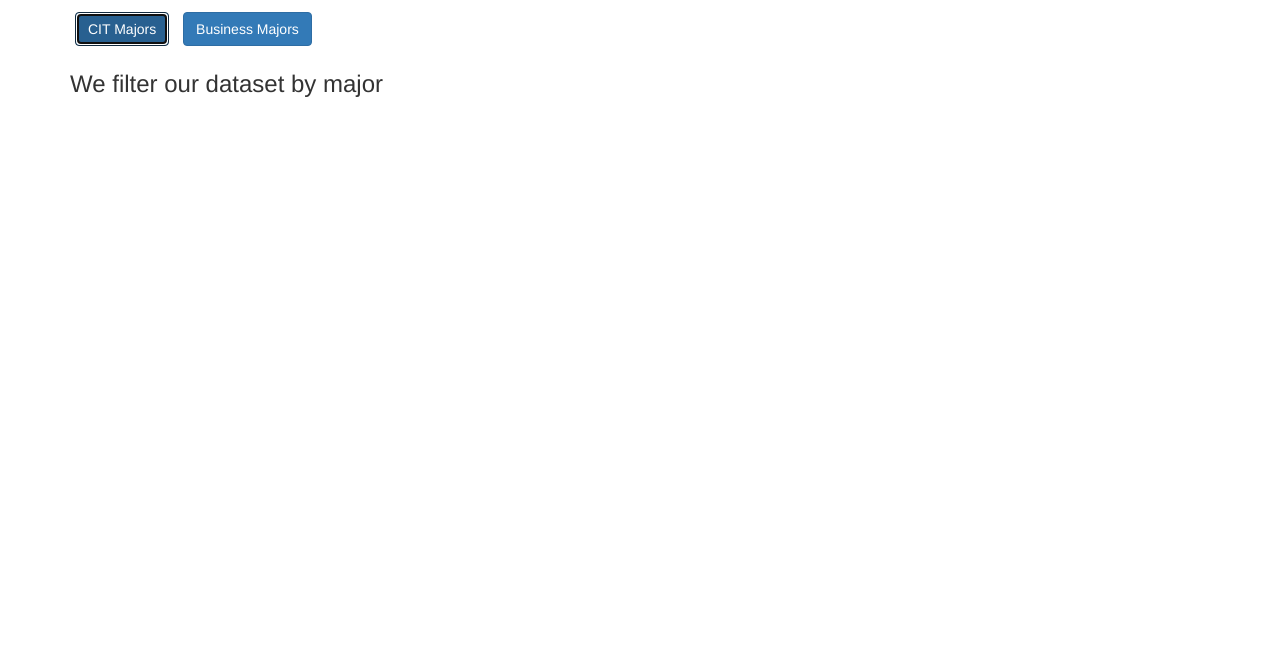
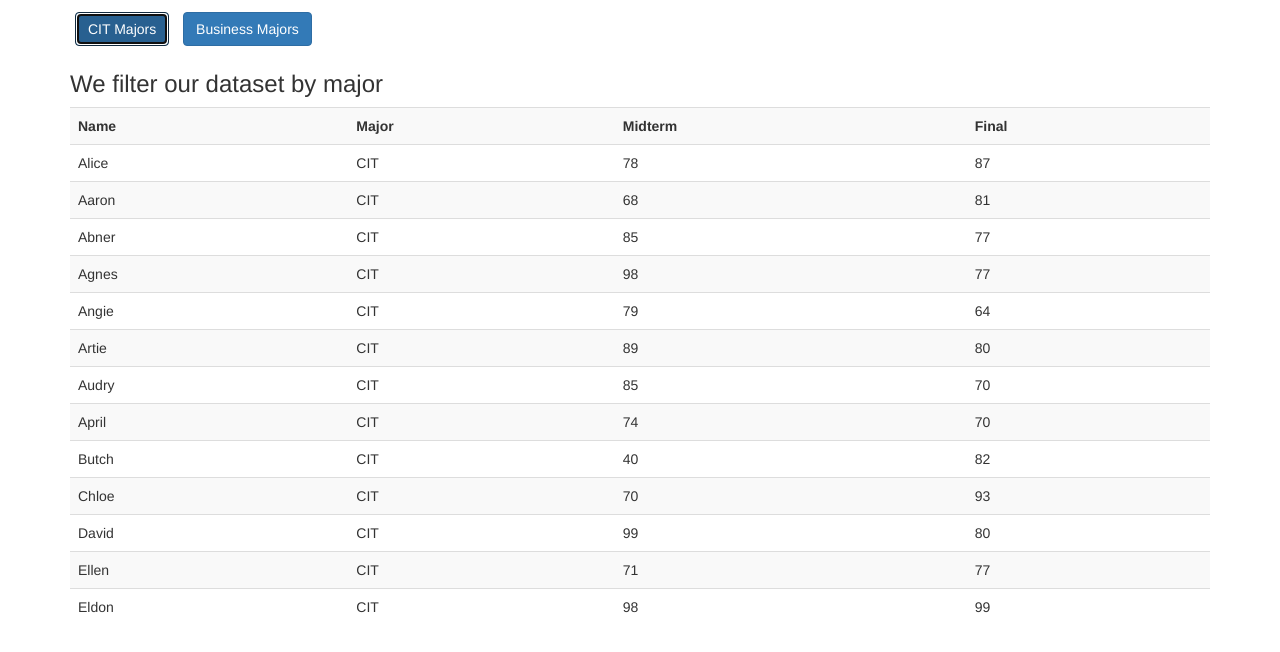
Before and after one commit to WheatThicc7926/wheatthicc.github.io, a plain HTML site: page index.html in a window 1280 px wide. Both pictures are taken after a click on the button "CIT Majors". Shown: the part 56-708 px from the top of the page. Drawn offline with nearby package versions, Linux system fonts and the light colour scheme.

Commit message:
Update index.html

```diff
--- a/index.html
+++ b/index.html
@@ -37,10 +37,12 @@
 				majors = data.filter( (item) => item.major == selected_major );
 				var templateText = document.getElementById('majorTemplate').innerHTML;
 				var compiledTemplateText = Handlebars.compile(templateText);
-			codecompiledHtml = compiledTemplateText({ rows: majors })
+				compiledHtml = compiledTemplateText({ rows: majors })
 				document.getElementById('majorTable').innerHTML = compiledHtml;
 				}
-			else {document.querySelector('#majorTable').innerHTML = "There was an error";}
+				else {
+				document.querySelector('#majorTable').innerHTML = "There was an error";
+					}
 			}
 	</script>
 </html
```
Lines whose indentation alone changed are shown as unchanged.
